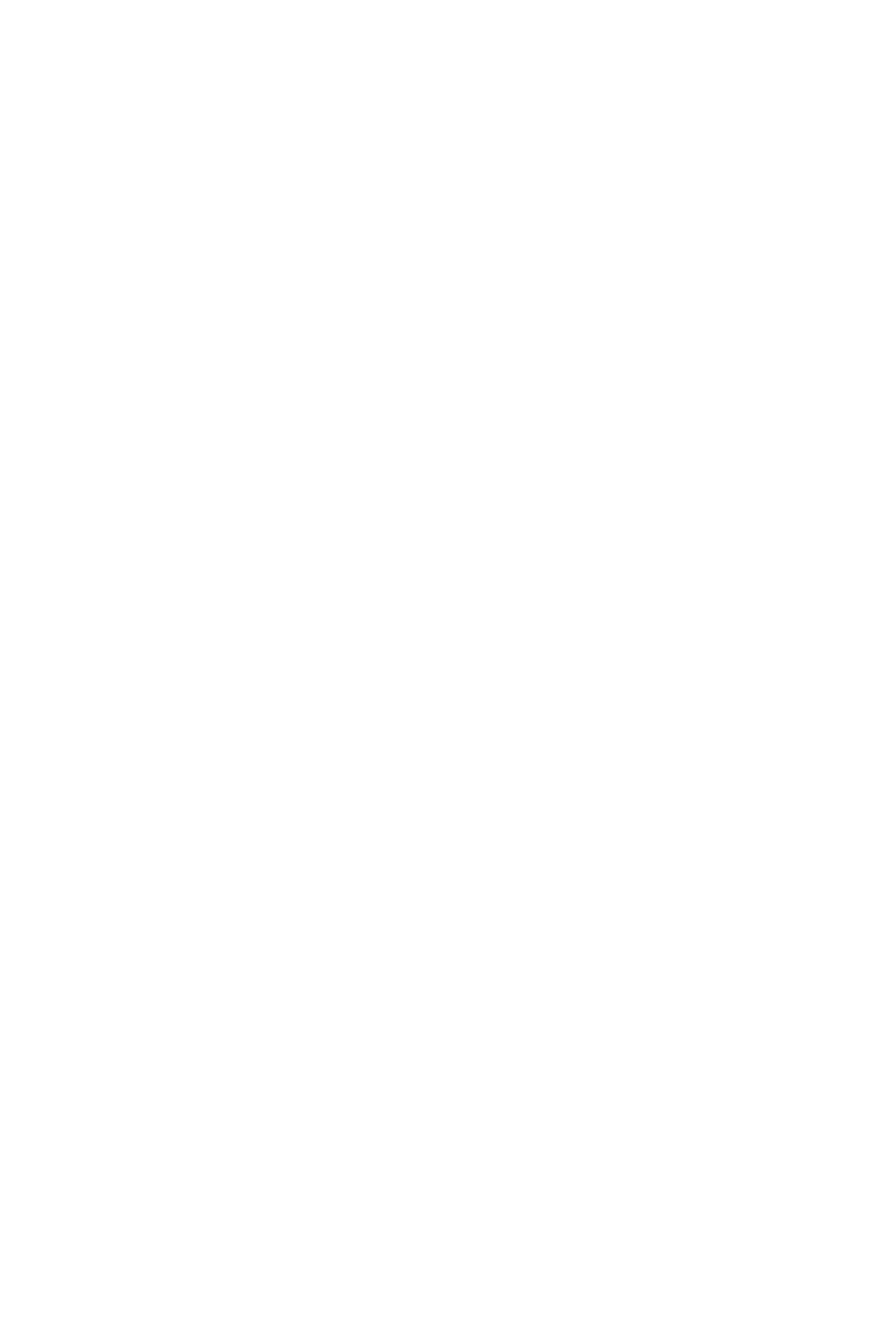
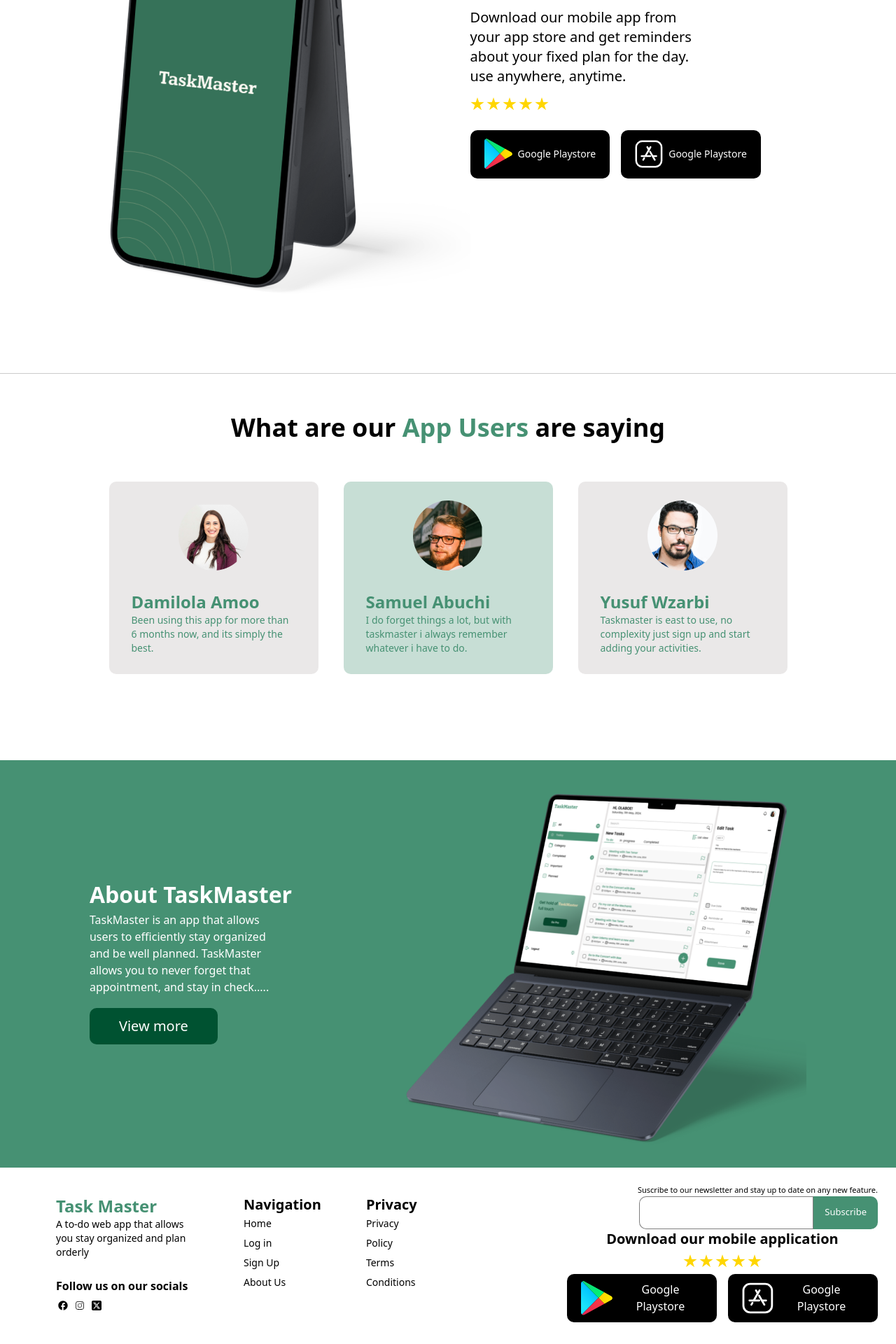
Before and after one commit to Bhiekeys/Task-Master-Web-App, a React (Vite) app: page / in a window 1280 px wide. Shown: the part 2340-4260 px from the top of the page at 70% size. Before the commit the page ends 2016 px from the top, so only its background shows below. Built offline with nearby package versions, Linux system fonts and the light colour scheme.

Commit message:
landing page complete

```diff
--- a/src/components/LandingPage/Footer.tsx
+++ b/src/components/LandingPage/Footer.tsx
@@ -2,29 +2,37 @@
 import stars from '../../assets/stars.png';
 import playstore from '../../assets/playstore2.svg';
 import playstore1 from '../../assets/playstore.svg';
+import { FaSquareXTwitter } from 'react-icons/fa6';
+import { MdOutlineFacebook } from 'react-icons/md';
+import { SlSocialInstagram } from 'react-icons/sl';
 const Footer = () => {
   return (
-    <div className="flex items-center justify-between pt-6 pb-10">
-      <div className="flex space-x-16 ml-20">
+    <div className="flex items-center flex-col md:flex-row justify-between pt-6 pb-10 px-5 md:px-0">
+      <div className="flex flex-col md:flex-row text-center md:text-left  md:space-x-16 md:ml-20">
         <div>
           <p className="text-customGreen text-2xl font-bold">Task Master</p>
-          <p className="max-w-[204px]">
+          <p className="max-w-[204px] text-sm mt-1 md:mt-0">
             A to-do web app that allows you stay organized and plan orderly
           </p>
-          <div>
+          <div className=" mb-7 md:mb-0">
             <p className="font-semibold text-base mt-[26px]">
               {' '}
               Follow us on our socials
             </p>
+            <div className="flex items-center gap-2 mt-2 justify-center md:justify-start">
+              <MdOutlineFacebook className="w-5" />
+              <SlSocialInstagram className="w-3" />
+              <FaSquareXTwitter className="w-5" />
+            </div>
           </div>
         </div>
         <div>
-          <p className="font-semibold text-xl">Navigation</p>
+          <p className="font-semibold text-xl my-2 md:my-0">Navigation</p>
           {navs.map((nav) => {
             const { id, text, url } = nav;
             return (
-              <div key={id}>
-                <Link to={url} className="text-base">
+              <div key={id} className="mb-1">
+                <Link to={url} className="text-sm">
                   {text}
                 </Link>
               </div>
@@ -32,12 +40,12 @@
           })}
         </div>
         <div>
-          <p className="font-semibold text-xl">Privacy</p>
+          <p className="font-semibold text-xl my-2 md:my-0">Privacy</p>
           {privacies.map((privacy) => {
             const { id, text, url } = privacy;
             return (
-              <div key={id}>
-                <Link to={url} className="text-base">
+              <div key={id} className="mb-1">
+                <Link to={url} className="text-sm ">
                   {text}
                 </Link>
               </div>
@@ -45,24 +53,27 @@
           })}
         </div>
       </div>
-      <div className="flex flex-col items-end mr-[26px]">
-        <p className="text-[11px]">
+      <div className="flex flex-col justify-center md:items-end md:mr-[26px] ">
+        <p className="text-[11px] text-center md:text-left my-3 md:my-0">
           Suscribe to our newsletter and stay up to date on any new feature.
         </p>
-        <div className="flex items-center">
+        <div className="flex items-center justify-center ">
           <input
             type="text"
-            className="outline-none h-[47px] px-2 rounded-l-[10px] border border-lightBlack100"
+            className="outline-none md:h-[47px] h-10 px-2 rounded-l-[10px] border border-lightBlack100"
           />
           <button
             type="button"
-            className="h-[47px] px-4 bg-customGreen text-white rounded-r-[10px]">
+            className="md:h-[47px] text-[13px] px-4 h-10 bg-customGreen text-white rounded-r-[10px]">
             Subscribe
           </button>
         </div>
-        <p className='text-xl font-semibold'>Download our mobile application</p>
-        <img src={stars} alt="rating" />
-        <div className="mt-[27px] space-x-4 flex items-center">
+        <div className="hidden md:flex justify-center flex-col items-center">
+          <p className="text-xl font-semibold">
+            Download our mobile application
+          </p>
+          <img src={stars} alt="rating" className="py-2" />
+          <div className=" space-x-4 flex items-center">
             <button
               type="button"
               className="bg-black text-white flex items-center max-w-[214px] h-[69px] px-5 rounded-[10px] space-x-2">
@@ -75,6 +86,7 @@
               <img src={playstore1} alt="playstoreIcon" />
               <span> Google Playstore</span>
             </button>
+          </div>
         </div>
       </div>
     </div>
--- a/src/components/LandingPage/Home/Banner.tsx
+++ b/src/components/LandingPage/Home/Banner.tsx
@@ -1,15 +1,15 @@
 import dashboard from '../../../assets/dashboardImage.png';
-// import Footer from '../Footer';
+import Footer from '../Footer';
 import AboutApp from './AboutApp';
-// import MobileAdvert from './MobileAdvert';
+import MobileAdvert from './MobileAdvert';
 import Purpose from './Purpose';
-// import Reviews from './Reviews';
-// import TaskMaster from './TaskMaster';
+import Reviews from './Reviews';
+import TaskMaster from './TaskMaster';
 
 const Banner = () => {
   return (
     <>
-      <div className="pt-[120px]  flex justify-center items-center text-center">
+      <div className="md:pt-[120px] pt-20  flex justify-center items-center text-center">
         <div className="max-w-[738px] px-5 md:px-0 ">
           <h2 className="text-2xl md:text-[40px] font-bold md:font-semibold leading-10 md:leading-[53px]">
             Stay <span className="text-customGreen">Organized</span> and get
@@ -40,10 +40,10 @@
       </div>
       <AboutApp />
       <Purpose />
-      {/* <MobileAdvert />
+      <MobileAdvert />
       <Reviews />
       <TaskMaster />
-      <Footer /> */}
+      <Footer />
     </>
   );
 };
--- a/src/components/LandingPage/Home/MobileAdvert.tsx
+++ b/src/components/LandingPage/Home/MobileAdvert.tsx
@@ -4,26 +4,30 @@
 import playstore1 from '../../../assets/playstore.svg';
 const MobileAdvert = () => {
   return (
-    <div className="py-[99px] flex items-center justify-center border-b border-lightBlack ">
-      <img src={iphone} alt="" />
-      <div>
-        <p className="font-semibold text-4xl">We now have a Mobile App </p>
-        <p className="max-w-[337px] text-[20px] my-4">
+    <div className="md:py-[99px] py-14 flex flex-col md:flex-row px-5 md:px-0 items-center justify-center border-b border-lightBlack ">
+      <div className="">
+        <img src={iphone} alt="phone" />
+      </div>
+      <div className="flex flex-col justify-center items-center text-center md:block md:text-left mt-5 md:mt-0">
+        <p className="font-semibold text-2xl md:text-4xl">
+          We now have a Mobile App{' '}
+        </p>
+        <p className="max-w-[337px] text-sm md:text-xl my-4">
           Download our mobile app from your app store and get reminders about
           your fixed plan for the day. use anywhere, anytime.
         </p>
         <img src={stars} alt="rating" />
-        <div className="mt-[27px] space-x-4 flex items-center">
+        <div className="mt-[27px] space-x-4 flex items-center ">
           <button
             type="button"
-            className="bg-black text-white flex items-center max-w-[214px] h-[69px] px-5 rounded-[10px] space-x-2">
-            <img src={playstore} alt="playstoreIcon" />
+            className="bg-black text-white text-xs md:text-sm flex items-center max-w-[214px] h-[69px] px-2 md:px-5 rounded-[10px] space-x-1 md:space-x-2">
+            <img src={playstore} alt="playstoreIcon" className="w-5 md:w-10" />
             <span> Google Playstore</span>
           </button>
           <button
             type="button"
-            className="bg-black text-white flex items-center max-w-[214px] h-[69px] px-5 rounded-[10px] space-x-2">
-            <img src={playstore1} alt="playstoreIcon" />
+            className="bg-black text-white text-xs md:text-sm  flex items-center max-w-[214px] h-[69px] px-2 md:px-5 rounded-[10px] space-x-1 md:space-x-2">
+            <img src={playstore1} alt="playstoreIcon" className="w-5 md:w-10" />
             <span> Google Playstore</span>
           </button>
         </div>
--- a/src/components/LandingPage/Home/Reviews.tsx
+++ b/src/components/LandingPage/Home/Reviews.tsx
@@ -4,14 +4,14 @@
 
 const Reviews = () => {
   return (
-    <div className="flex justify-center flex-col items-center  pb-[123px]">
+    <div className="flex justify-center flex-col items-center pb-10 md:pb-[123px] px-5 md:px-0">
       <div>
-        <h2 className="text-4xl font-semibold py-[57px]">
+        <h2 className="text-2xl md:text-4xl font-semibold py-7 md:py-[57px] text-center md:text-center">
           What are our <span className="text-customGreen"> App Users</span> are
           saying
         </h2>
       </div>
-      <div className="flex justify-center gap-9 ">
+      <div className="flex justify-center flex-wrap gap-9 ">
         {users.map((user,index) => {
             const { id, image, name, text } = user;
              const bg= index === 1 ? 'bg-customGreen200' : 'bg-customGray';
--- a/src/components/LandingPage/Home/TaskMaster.tsx
+++ b/src/components/LandingPage/Home/TaskMaster.tsx
@@ -1,20 +1,23 @@
-import laptop from "../../../assets/laptop.png"
+import laptop from '../../../assets/laptop.png';
 
 const TaskMaster = () => {
   return (
-    <div className="bg-customGreen py-5 flex items-center justify-center gap-[150px]">
-      <div>
-        {' '}
-        <h2 className="font-bold text-[32px] text-white">About TaskMaster</h2>
-        <p className="max-w-[272px] text-white text-base">
+    <div className="bg-customGreen py-14 md:py-5 flex flex-col-reverse md:flex-row items-center justify-center gap-10 md:gap-[150px] px-5 md:px-0">
+      <div className=' text-center md:text-left '>
+        <h2 className="font-bold text-2xl md:text-[32px] text-white">About TaskMaster</h2>
+        <p className="max-w-[272px] text-white text-sm md:text-base leading-6 mt-2 ">
           TaskMaster is an app that allows users to efficiently stay organized
           and be well planned. TaskMaster allows you to never forget that
           appointment, and stay in check.....
         </p>
-        <button type="button" className="bg-customGreen300 text-white py-3 px-[42px] text-xl font-medium rounded-[10px] mt-[18px]">View more</button>
-          </div>
-          <img src={laptop} alt="laptop" />
+        <button
+          type="button"
+          className="bg-customGreen300 text-white py-3 px-8 md:px-[42px] text-sm md:text-xl font-medium rounded-[10px] mt-[18px]">
+          View more
+        </button>
+      </div>
+      <img src={laptop} alt="laptop" />
     </div>
   );
-}
-export default TaskMaster
+};
+export default TaskMaster;
--- a/src/components/LandingPage/Navbar.tsx
+++ b/src/components/LandingPage/Navbar.tsx
@@ -19,7 +19,7 @@
     <div
       className={`${
         show && 'rounded-b-3xl pb-6 shadow-lg'
-      } flex flex-col lg:flex-row bg-white py-7 items-center sm:justify-between justify-around z-10 fixed  w-full px-5 lg:px-0  `}>
+      } flex flex-col lg:flex-row bg-white py-5 md:py-7 items-center sm:justify-between justify-around z-10 fixed  w-full px-5 lg:px-0  `}>
       <Link
         to="/"
         className="hidden lg:flex text-customGreen text-2xl pl-[72px] font-bold">
@@ -27,7 +27,7 @@
       </Link>
 
       <div
-        className={`lg:hidden flex justify-between items-center w-full mb-5`}>
+        className={`lg:hidden flex justify-between items-center w-full `}>
         <Link to="/" className=" text-customGreen text-2xl font-bold">
           Task Master
         </Link>
```
Lines whose indentation alone changed are shown as unchanged.
